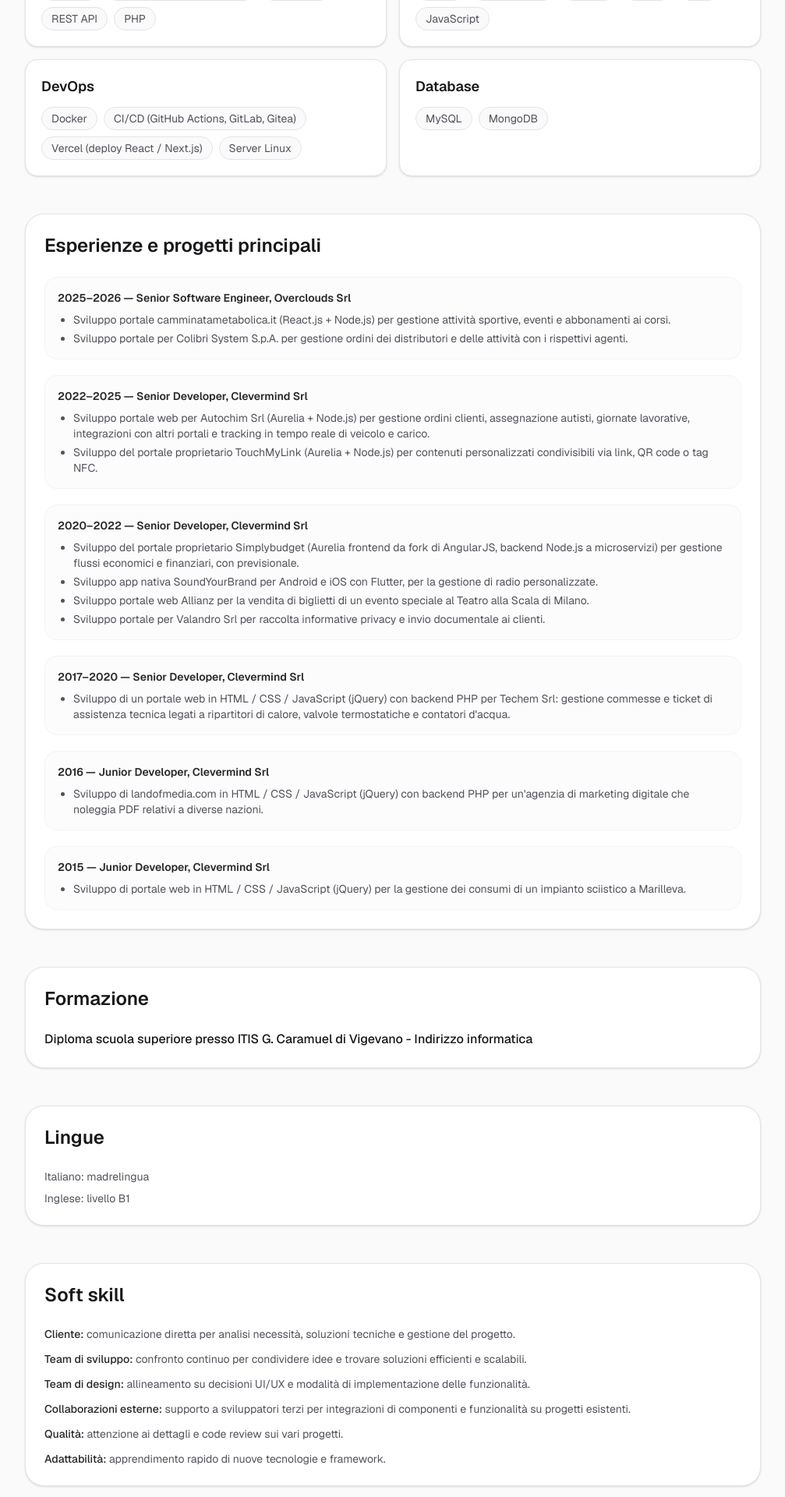
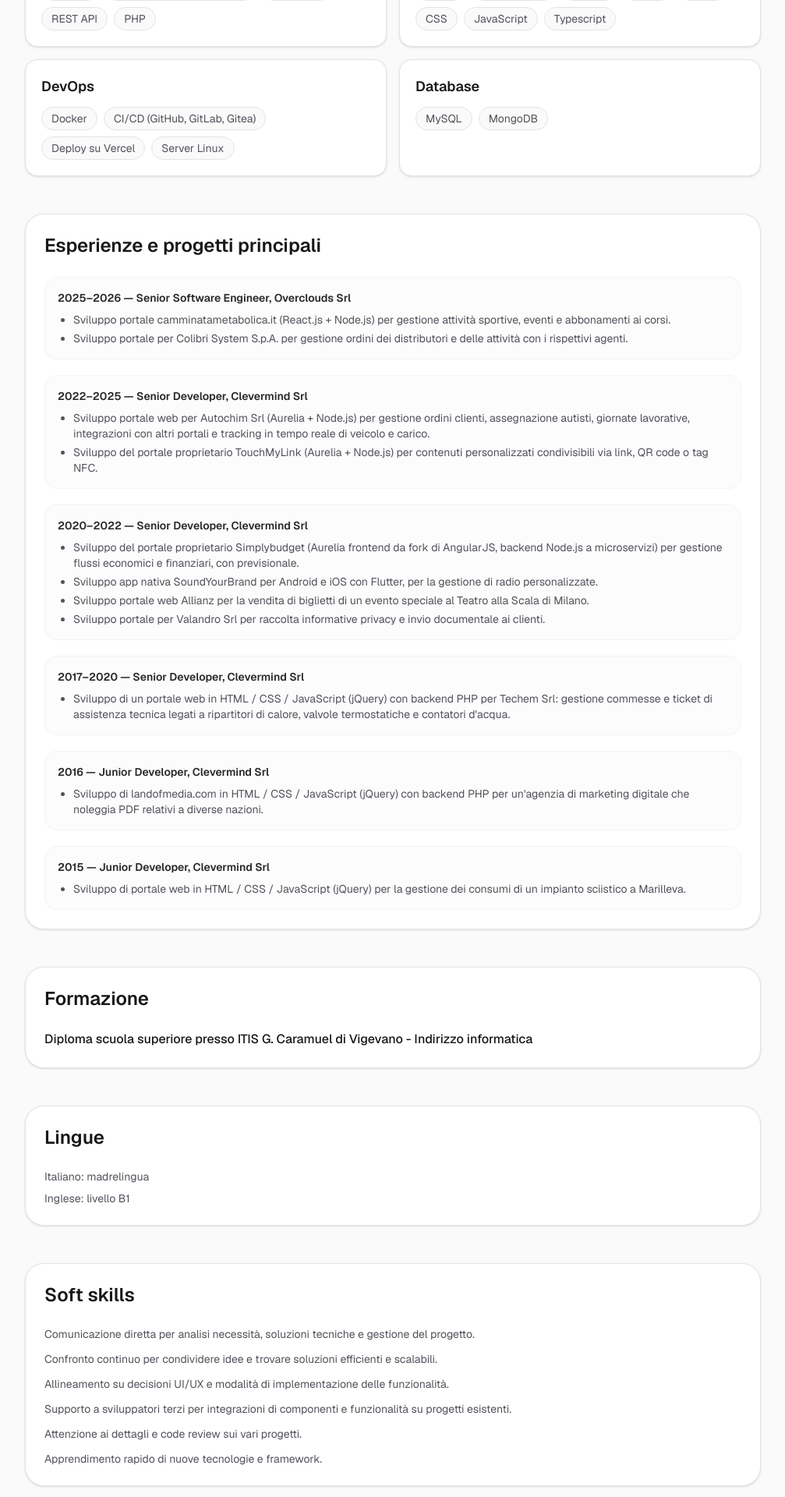
Before and after one commit to FraKing96/portfolio, a Next.js app: page / in a window 1280 px wide. Shown: the part 760-2680 px from the top of the page at 78% size, without its empty margins (136-1143 px from the left). Built offline with nearby package versions, Linux system fonts and the light colour scheme.

Commit message:
- minor fixing

```diff
--- a/app/page.tsx
+++ b/app/page.tsx
@@ -13,14 +13,14 @@ const skills = [
   },
   {
     title: "Frontend",
-    items: ["React", "React Native", "Next.js", "HTML", "CSS", "JavaScript"],
+    items: ["React", "React Native", "Next.js", "HTML", "SCSS", "CSS", "JavaScript", "Typescript"],
   },
   {
     title: "DevOps",
     items: [
       "Docker",
-      "CI/CD (GitHub Actions, GitLab, Gitea)",
-      "Vercel (deploy React / Next.js)",
+      "CI/CD (GitHub, GitLab, Gitea)",
+      "Deploy su Vercel",
       "Server Linux",
     ],
   },
@@ -237,35 +237,25 @@ export default function Home() {
         </section>
 
         <section className="grid gap-6 rounded-3xl border border-zinc-200 bg-white p-6 shadow-sm">
-          <h2 className="text-2xl font-semibold">Soft skill</h2>
+          <h2 className="text-2xl font-semibold">Soft skills</h2>
           <ul className="flex flex-col gap-3 text-sm text-zinc-600">
             <li>
-              <span className="font-medium text-zinc-800">Cliente:</span>{" "}
-              comunicazione diretta per analisi necessità, soluzioni tecniche e
-              gestione del progetto.
+              Comunicazione diretta per analisi necessità, soluzioni tecniche e gestione del progetto.
             </li>
             <li>
-              <span className="font-medium text-zinc-800">Team di sviluppo:</span>{" "}
-              confronto continuo per condividere idee e trovare soluzioni
-              efficienti e scalabili.
+              Confronto continuo per condividere idee e trovare soluzioni efficienti e scalabili.
             </li>
             <li>
-              <span className="font-medium text-zinc-800">Team di design:</span>{" "}
-              allineamento su decisioni UI/UX e modalità di implementazione delle
-              funzionalità.
+              Allineamento su decisioni UI/UX e modalità di implementazione delle funzionalità.
             </li>
             <li>
-              <span className="font-medium text-zinc-800">Collaborazioni esterne:</span>{" "}
-              supporto a sviluppatori terzi per integrazioni di componenti e
-              funzionalità su progetti esistenti.
+              Supporto a sviluppatori terzi per integrazioni di componenti e funzionalità su progetti esistenti.
             </li>
             <li>
-              <span className="font-medium text-zinc-800">Qualità:</span>{" "}
-              attenzione ai dettagli e code review sui vari progetti.
+              Attenzione ai dettagli e code review sui vari progetti.
             </li>
             <li>
-              <span className="font-medium text-zinc-800">Adattabilità:</span>{" "}
-              apprendimento rapido di nuove tecnologie e framework.
+              Apprendimento rapido di nuove tecnologie e framework.
             </li>
           </ul>
         </section>
```
